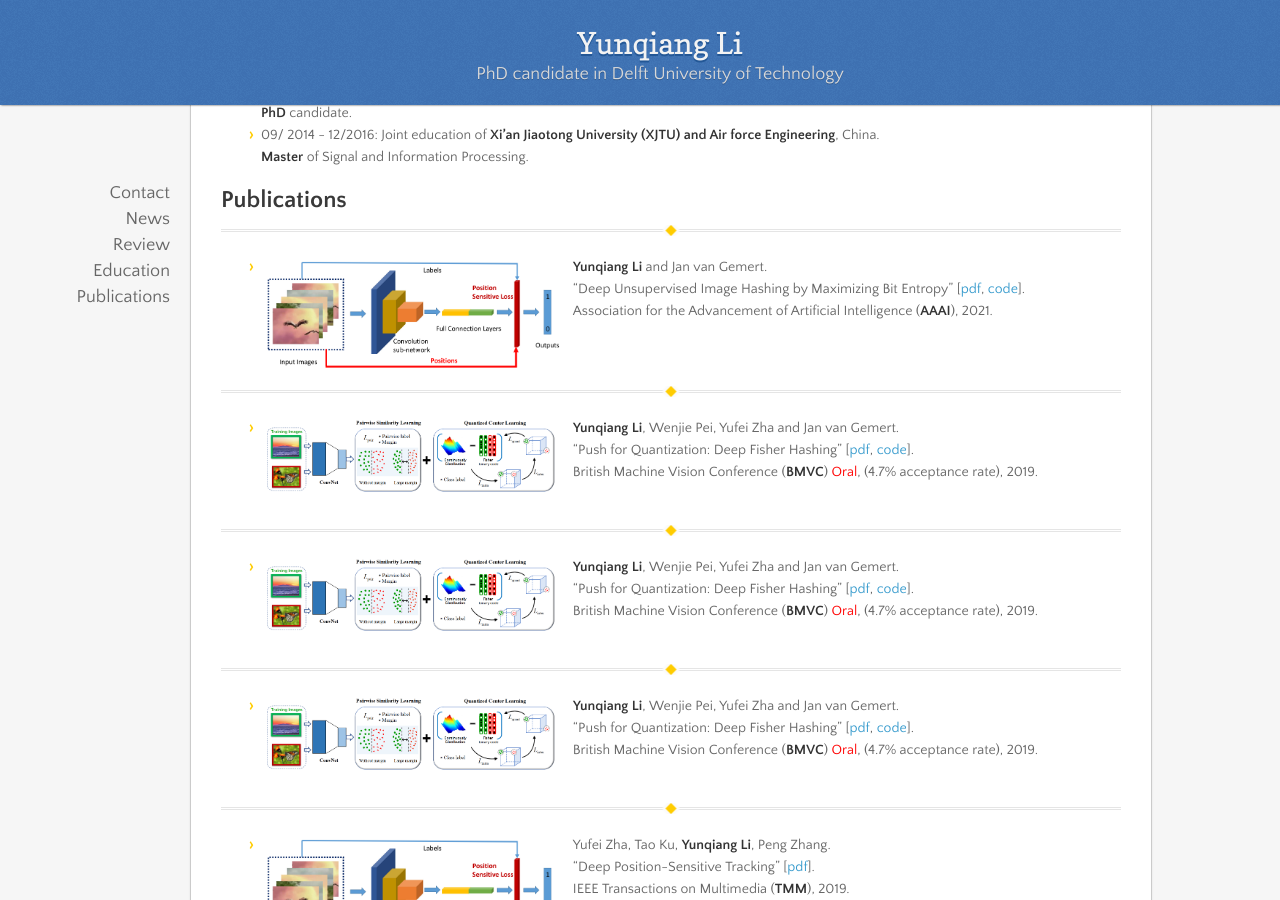
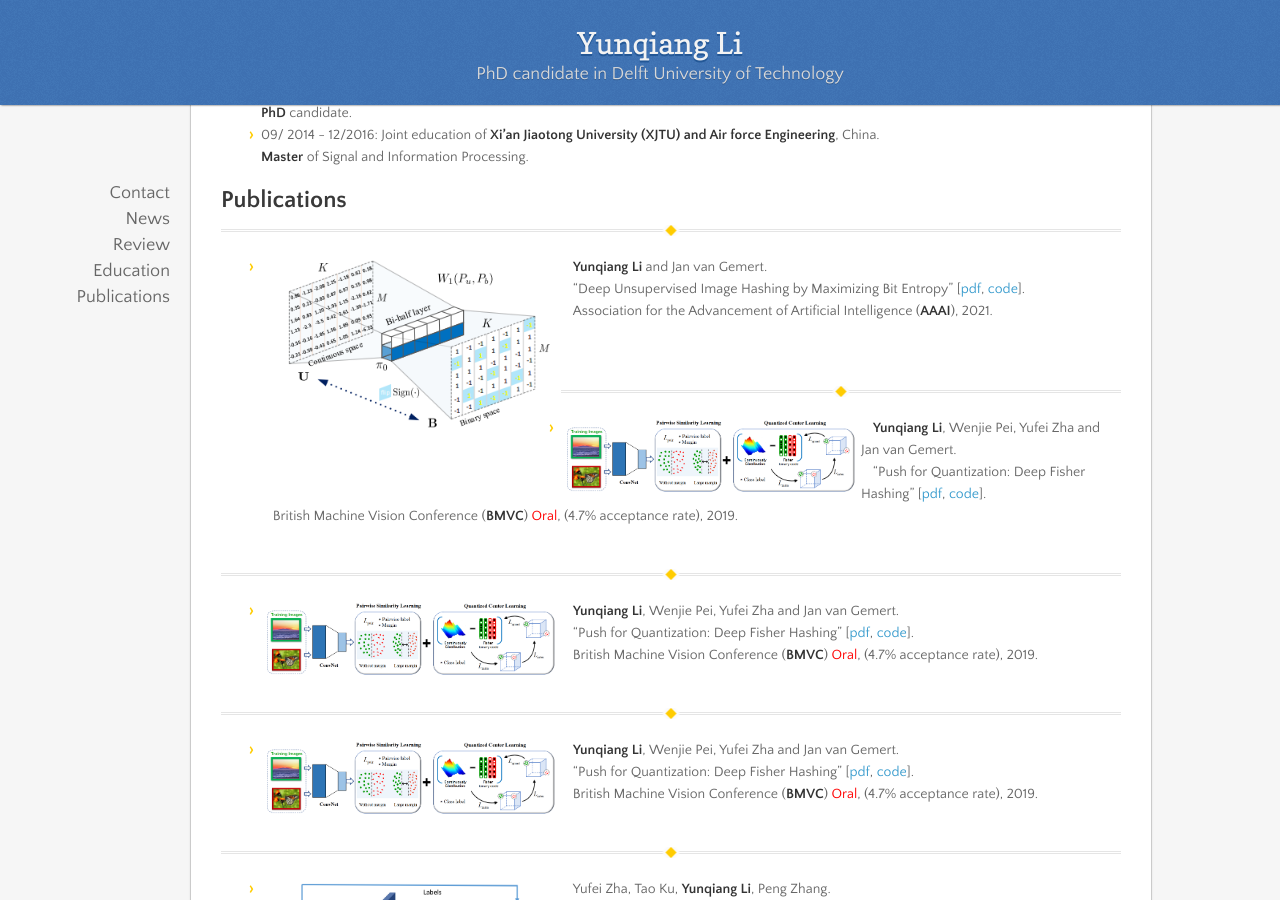
Before and after one commit to liyunqianggyn/liyunqianggyn.github.io, a Jekyll site: the page built from index.md, in a window 1280 px wide and 900 px high, scrolled down 1012 px. Built offline with Jekyll 4.4.1, drawn with Linux system fonts in a browser that asks for light colours; nearby versions of some CDN libraries; our own code applies the rules of GitHub Pages for plain Markdown files.

Commit message:
Update index.md

```diff
--- a/index.md
+++ b/index.md
@@ -58,7 +58,7 @@ Delft University of Technology
 ## Publications
 
 ----------------------------------------------------------------------------------------------------------------------------
-- <img align="left" width="300" src="publication/TMM_zha.png">&emsp;__Yunqiang Li__ and Jan van Gemert.
+- <img align="left" width="300" src="publication/aaaihashing.png">&emsp;__Yunqiang Li__ and Jan van Gemert.
 &emsp;"Deep Unsupervised Image Hashing by Maximizing Bit Entropy" [<a href="https://arxiv.org/pdf/2012.12334.pdf">pdf</a>, <a href="https://github.com/liyunqianggyn/Deep-Unsupervised-Image-Hashing">code</a>].<br/>
 &emsp;Association for the Advancement of Artificial Intelligence (__AAAI__), 2021.
 <br><br>
```
